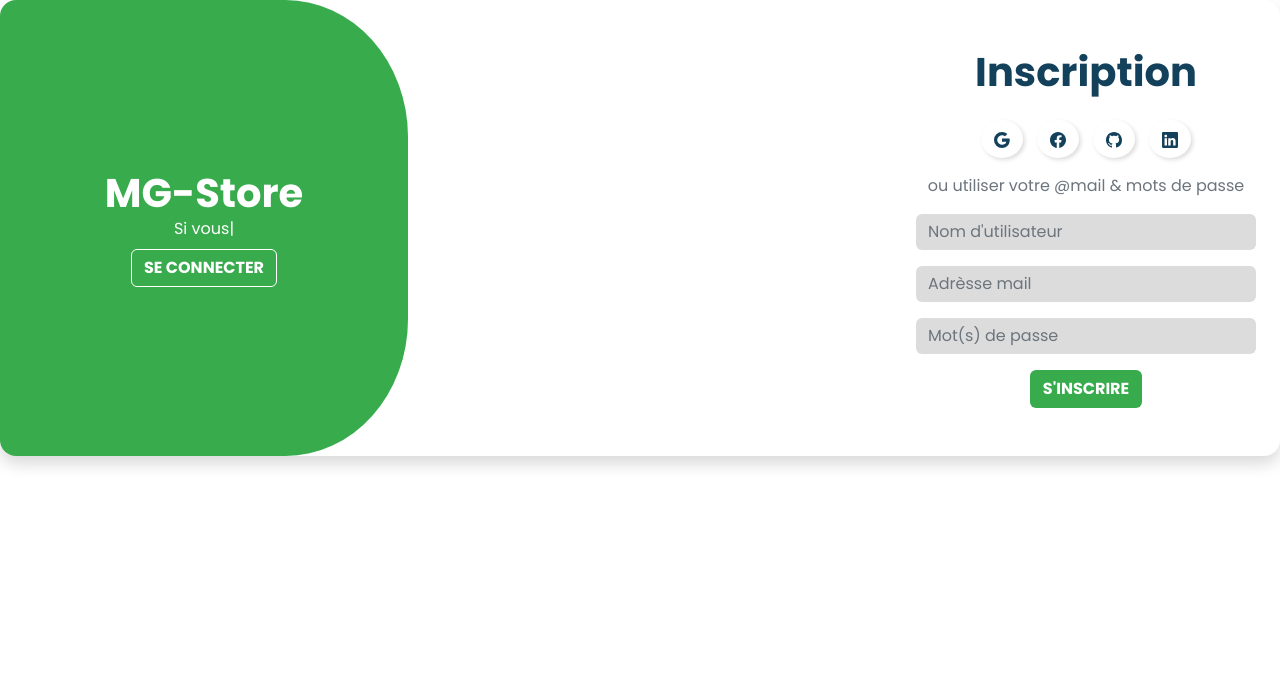
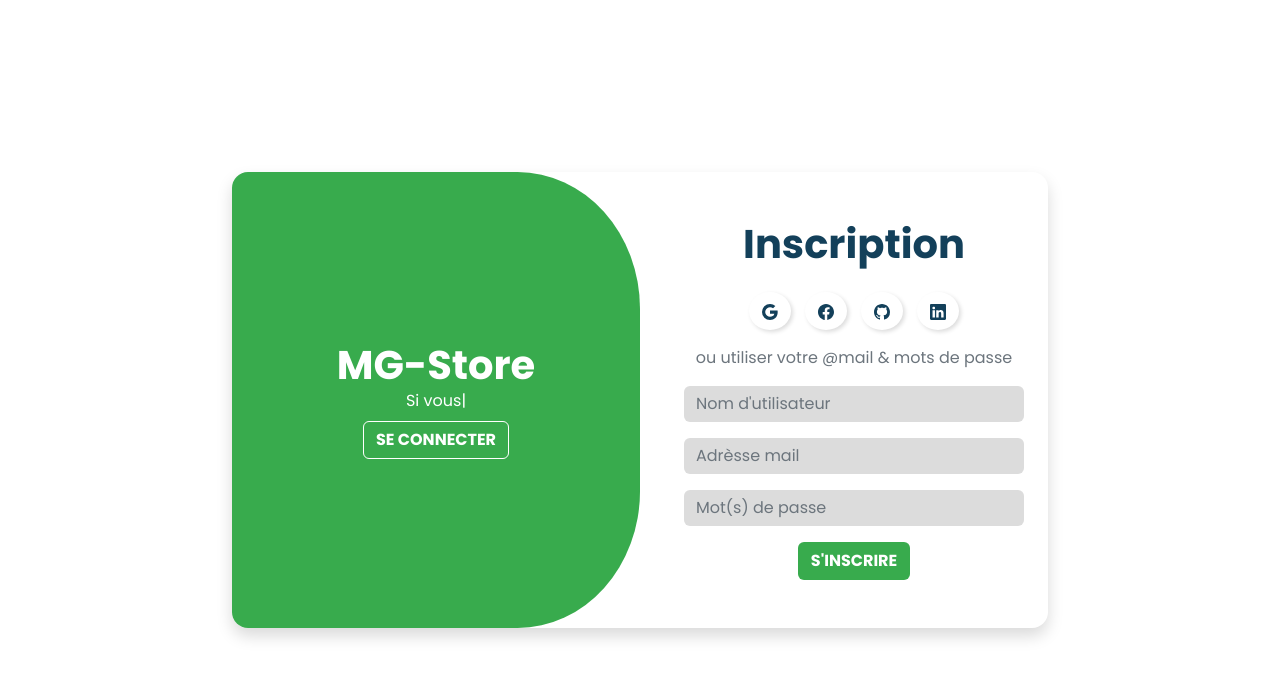
Before and after one commit to Princee04/Mg-Store, a React (Vite) app: page /signup in a window 1280 px wide. Shown: the top 678 px of the page. Built offline with nearby package versions, Linux system fonts and the light colour scheme.

Commit message:
fixing signIn and signUp bug

```diff
--- a/src/components/Forms/SignIn/SignIn.jsx
+++ b/src/components/Forms/SignIn/SignIn.jsx
@@ -1,5 +1,5 @@
 import React from "react";
-import { signIn, left, right, link, typeText } from "./SignIn.module.css";
+import { signIn, left, right, link, typeText, cont } from "./SignIn.module.css";
 import Title from "../../Title/Title";
 import SignInForm from "./SignInForm/SignInForm";
 import SocialNetworks from "../../SocialNetworks/SocialNetworks";
@@ -8,7 +8,8 @@ import { ReactTyped } from "react-typed";
 
 const SignIn = () => {
   return (
-    <div className={`${signIn} rounded-4 shadow`}>
+    <div id={cont}>
+        <div className={`${signIn} rounded-4 shadow`}>
       <div className={`${left} px-4 py-5`}>
         <Title size={"6"} text={"Connexion"} />
         <SocialNetworks />
@@ -37,6 +38,8 @@ const SignIn = () => {
         </Link>
       </div>
     </div>
+    </div>
+
   );
 };
 
--- a/src/components/Forms/SignIn/SignIn.module.css
+++ b/src/components/Forms/SignIn/SignIn.module.css
@@ -3,6 +3,15 @@
   --bg-input: #dcdcdc;
   --btn-color: #38ab4d;
   --text-color: #13405a;
+}
+
+#cont{
+  margin: 0 auto;
+  padding: 2rem;
+  display: flex;
+  justify-content: center;
+  align-items: center;
+  height: 100vh;
 }
 
 .signIn {
--- a/src/components/Forms/SignUp/SignUp.jsx
+++ b/src/components/Forms/SignUp/SignUp.jsx
@@ -1,5 +1,5 @@
 import React from "react";
-import { signUp, left, right, link, typedText } from "./SignUp.module.css";
+import { signUp, left, right, link, typedText , cont} from "./SignUp.module.css";
 import Title from "../../Title/Title";
 import SignUpForm from "./SignUpForm/SignUpForm";
 import SocialNetworks from "../../SocialNetworks/SocialNetworks";
@@ -8,7 +8,8 @@ import { ReactTyped } from "react-typed";
 
 const SignUp = () => {
   return (
-    <div className={`${signUp} rounded-4 shadow`}>
+    <div id={cont}>
+          <div className={`${signUp} rounded-4 shadow`}>
       <div className={`${left} rounded-4 text-white px-4 py-5`}>
         <Title size={"6"} text={"MG-Store"} />
         <div className={`${typedText} mb-2`}>
@@ -36,6 +37,8 @@ const SignUp = () => {
         <SignUpForm />
       </div>
     </div>
+    </div>
+
   );
 };
 
--- a/src/components/Forms/SignUp/SignUp.module.css
+++ b/src/components/Forms/SignUp/SignUp.module.css
@@ -3,6 +3,15 @@
   --bg-input: #dcdcdc;
   --btn-color: #38ab4d;
   --text-color: #13405a;
+}
+
+#cont{
+  margin: 0 auto;
+  padding: 2rem;
+  display: flex;
+  justify-content: center;
+  align-items: center;
+  height: 100vh;
 }
 
 .signUp {
```
